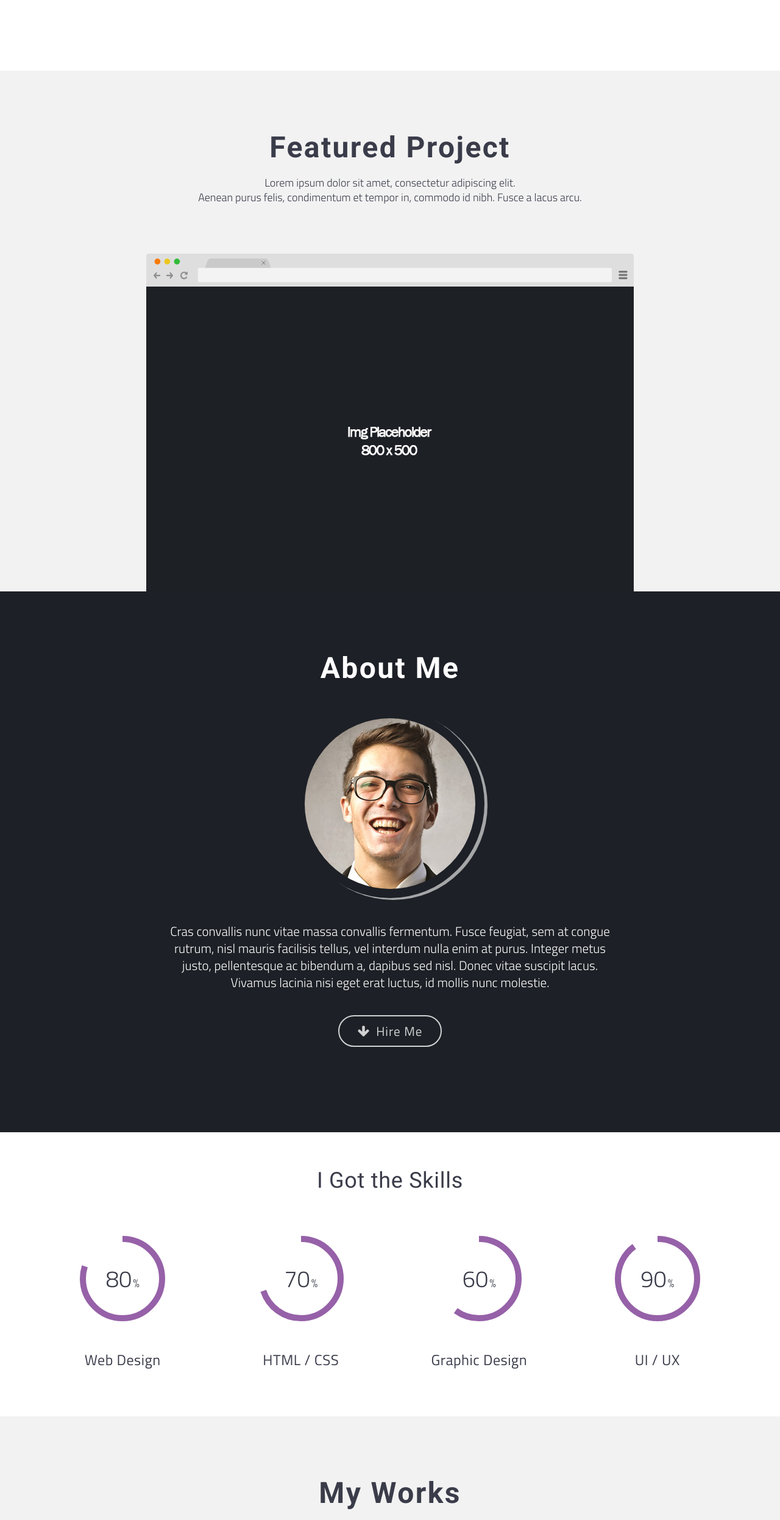
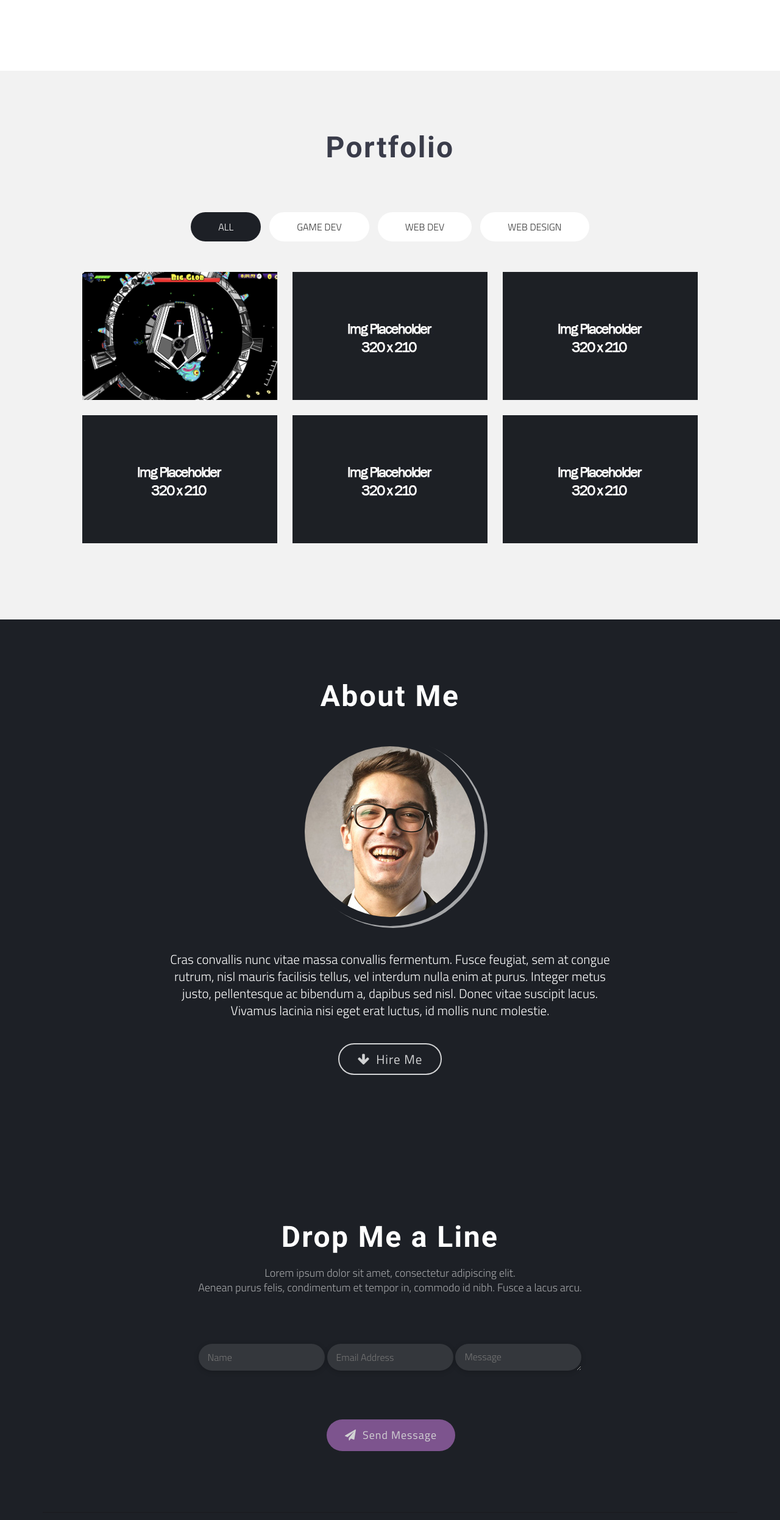
Before and after one commit to cg923/coreyselover.com, a plain HTML site: page index-2.html in a window 1280 px wide. Shown: the part 1290-3783 px from the top of the page at 61% size. Drawn offline with nearby package versions, Linux system fonts and the light colour scheme.

Commit message:
Adds Zorbit project modal

```diff
--- a/index-2.html
+++ b/index-2.html
@@ -76,10 +76,10 @@
 							<a href="#services" class="scrollto">Skills</a>
 						</li>
 						<li>
-							<a href="#about" class="scrollto">Portfolio</a>
+							<a href="#portfolio" class="scrollto">Portfolio</a>
 						</li>
 						<li>
-							<a href="#portfolio" class="scrollto">About Me</a>
+							<a href="#about" class="scrollto">About Me</a>
 						</li>
 						<li>
 							<a href="#contact" class="scrollto">Contact</a>
@@ -212,103 +212,6 @@
 
 		</section>
 
-		<!-- ==============================================
-		FEATURED PROJECT
-		=============================================== -->
-		<section id="feat-project" class="gray-bg padding-top">
-
-			<div class="container">
-
-				<header class="section-header text-center">
-
-					<h1 class="scrollimation scale-in">Featured Project</h1>
-					<p>Lorem ipsum dolor sit amet, consectetur adipiscing elit.<br/> Aenean purus felis, condimentum et tempor in, commodo id nibh. Fusce a lacus arcu.</p>
-
-				</header>
-
-				<div class="scrollimation fade-up">
-					<img class="img-responsive img-center" src="assets/chrome-top.png" alt="" />
-
-					<div class="img-wrapper">
-
-						<img class="img-responsive img-center" src="assets/placeholder-800x500.jpg" alt="" />
-
-						<p class="text-center on-hover"><a class="btn btn-meflat icon-right" href="#external">Visit Website<i class="fa fa-arrow-right"></i></a></p>
-
-					</div>
-				</div>
-
-			</div>
-
-		</section>
-
-
-		<!-- ==============================================
-		ABOUT
-		=============================================== -->
-		<section id="about" class="dark-bg light-typo padding-top-bottom">
-
-			<div class="container">
-
-				<header class="section-header text-center">
-
-					<h1 class="scrollimation scale-in">About Me</h1>
-
-				</header>
-
-				<div class="row">
-
-					<div class="col-sm-8 col-sm-offset-2">
-
-						<img class="img-responsive img-center img-circle scrollimation fade-left" src="assets/about.jpg" alt="" />
-
-						<p class="text-center scrollimation fade-in">Cras convallis nunc vitae massa convallis fermentum. Fusce feugiat, sem at congue rutrum, nisl mauris facilisis tellus, vel interdum nulla enim at purus. Integer metus justo, pellentesque ac bibendum a, dapibus sed nisl. Donec vitae suscipit lacus. Vivamus lacinia nisi eget erat luctus, id mollis nunc molestie. </p>
-
-					</div>
-
-				</div>
-
-
-
-				<p class="text-center"><a class="btn btn-meflat scrollto white icon-left" href="#contact"><i class="fa fa-arrow-down"></i>Hire Me</a></p>
-
-			</div>
-
-		</section>
-		<!-- ==============================================
-		SKILLS
-		=============================================== -->
-		<section id="skills" class="white-bg">
-
-			<div class="container">
-
-				<div class="row skills">
-
-					<h1 class="text-center scrollimation fade-in">I Got the Skills</h1>
-
-					<div class="col-sm-6 col-md-3 text-center">
-						<span class="chart" data-percent="80"><span class="percent">80</span></span>
-						<h2 class="text-center">Web Design</h2>
-					</div>
-					<div class="col-sm-6 col-md-3 text-center">
-						<span class="chart" data-percent="70"><span class="percent">70</span></span>
-						<h2 class="text-center">HTML / CSS</h2>
-					</div>
-					<div class="col-sm-6 col-md-3 text-center">
-						<span class="chart" data-percent="60"><span class="percent">60</span></span>
-						<h2 class="text-center">Graphic Design</h2>
-					</div>
-					<div class="col-sm-6 col-md-3 text-center">
-						<span class="chart" data-percent="90"><span class="percent">90</span></span>
-						<h2 class="text-center">UI / UX</h2>
-					</div>
-
-				</div><!--End row -->
-
-			</div>
-
-
-		</section>
  		<!-- ==============================================
 		PORTFOLIO
 		=============================================== -->
@@ -318,8 +221,7 @@
 
 				<header class="section-header text-center">
 
-					<h1 class="scrollimation scale-in">My Works</h1>
-					<p>Lorem ipsum dolor sit amet, consectetur adipiscing elit.<br/> Aenean purus felis, condimentum et tempor in, commodo id nibh. Fusce a lacus arcu.</p>
+					<h1 class="scrollimation scale-in">Portfolio</h1>
 
 				</header>
 
@@ -330,13 +232,13 @@
 							<a href="#" data-filter="*">All</a>
 						</li>
 						<li class="scrollimation fade-right">
-							<a href="#" data-filter=".web-design">Web Design</a>
+							<a href="#" data-filter=".game-dev">Game Dev</a>
 						</li>
 						<li class="scrollimation fade-left">
-							<a href="#" data-filter=".icons">Icons</a>
+							<a href="#" data-filter=".web-dev">Web Dev</a>
 						</li>
 						<li class="scrollimation fade-left d1">
-							<a href="#" data-filter=".ui-kits">UI Kits</a>
+							<a href="#" data-filter=".web-design">Web Design</a>
 						</li>
 					</ul>
 				</div><!--End portfolio filters -->
@@ -350,30 +252,39 @@
 					<!-- ==============================================
 					SINGLE PROJECT ITEM
 					=============================================== -->
-					<article class="project-item web-design">
+					<article class="project-item game-dev">
 
-						<img class="img-responsive project-image" src="assets/placeholder-320x210.jpg"  alt=""><!--Project thumb -->
+						<img class="img-responsive project-image" src="assets/zorbit.png"  alt=""><!--Project thumb -->
 
 						<div class="hover-mask">
-							<h2 class="project-title">Project Title</h2><!--Project Title -->
-							<p>Subtitle</p><!--Project Subtitle -->
+							<h2 class="project-title">Zorbit's Orbits</h2><!--Project Title -->
+							<p>PC game (C++)</p><!--Project Subtitle -->
 						</div>
 
 						<!--==== Project Preview HTML ====-->
 
 						<div class="sr-only project-description"
-							data-category="Category"
-							data-date="Date"
-							data-client="Client"
-							data-link="www.example.com,http://www.google.com"
-							data-descr="A small description goes here."
-							data-images="assets/placeholder-750x430.jpg,assets/placeholder-750x430.jpg"
+							data-category="Game Dev"
+							data-date="April 28, 2018"
+							data-descr="2D Orbital Platforming Game"
+							data-images="assets/zorbit3.png,assets/zorbit2.png,assets/zorbit4.png,assets/zorbit5.png,assets/zorbit6.png"
 						>
-							<p>Lorem ipsum dolor sit amet, consectetur adipiscing elit. Nam sapien risus, blandit at fringilla ac, varius sed dolor. Donec augue lacus, vulputate sed consectetur facilisis, interdum pharetra ligula. Nulla suscipit erat nibh, ut porttitor nisl dapibus eu.</p>
+							<p>Zorbit's Orbits is a 2D platforming game for Windows, released April 28, 2017.  It is a project 6 years in the making and a labor of love by two buddies.</p>
 
-							<p>Lorem ipsum dolor sit amet, consectetur adipiscing elit. Nam sapien risus, blandit at fringilla ac, varius sed dolor. Donec augue lacus, vulputate sed consectetur facilisis, interdum pharetra ligula. Nulla suscipit erat nibh, ut porttitor nisl dapibus eu.</p>
-							<p>Nam eget urna pellentesque nisl ultrices dapibus. Mauris accumsan vehicula nisl, sed tempus mauris facilisis eu. Donec a iaculis nisi, quis malesuada justo. Pellentesque ut enim sit amet ipsum dignissim egestas. Morbi tincidunt rhoncus urna eget placerat.</p>
-							<p class="text-right"><a class="btn btn-meflat icon-right" href="#external-link">Visit Website<i class="fa fa-arrow-right"></i></a></p>
+							<p>Corey programmed Zorbit's Orbits in C++, utilizing the SFML and
+							Box2D libraries and an XML-like language she wrote specifically for
+							the project.</p>
+
+							<p>The game has received acclaim for its unique gameplay and eye-candy visuals.</p>
+
+							<h4>Praise for Zorbit's Orbits</h4>
+							<ul>
+								<li>"This is ridiculously fun, and a great concept, from the design of it all to the mechanics."</li>
+								<li>"I am having so much fun with [Zorbit's Orbits]!  [Corey and Jeremie] have created a great game."</li>
+								<li>"I can't put [Zorbit's Orbits] down."</li>
+							</ul>
+
+							<p class="text-right"><a class="btn btn-meflat icon-right" href="http://www.zorbitsorbits.com">Visit Website<i class="fa fa-arrow-right"></i></a></p>
 						</div>
 
 					</article>
@@ -579,32 +490,40 @@
 			</div><!-- End modal -->
 
 		</section>
+
 		<!-- ==============================================
-		DRIBBLE
+		ABOUT
 		=============================================== -->
-		<section id="dribbble">
-			<h1 class="dribbble-button"><a href="#" target="_blank">My Dribbble Shots</a></h1>
+		<section id="about" class="dark-bg light-typo padding-top-bottom">
+
+			<div class="container">
+
+				<header class="section-header text-center">
+
+					<h1 class="scrollimation scale-in">About Me</h1>
+
+				</header>
+
 				<div class="row">
-					<div class="col-md-2 col-sm-4 col-xs-6">
-						<a href="#link" target="_blank"><img class="img-responsive" src="assets/placeholder-375x250.jpg"  alt=""></a>
+
+					<div class="col-sm-8 col-sm-offset-2">
+
+						<img class="img-responsive img-center img-circle scrollimation fade-left" src="assets/about.jpg" alt="" />
+
+						<p class="text-center scrollimation fade-in">Cras convallis nunc vitae massa convallis fermentum. Fusce feugiat, sem at congue rutrum, nisl mauris facilisis tellus, vel interdum nulla enim at purus. Integer metus justo, pellentesque ac bibendum a, dapibus sed nisl. Donec vitae suscipit lacus. Vivamus lacinia nisi eget erat luctus, id mollis nunc molestie. </p>
+
 					</div>
-					<div class="col-md-2 col-sm-4 col-xs-6">
-						<a href="#link" target="_blank"><img class="img-responsive" src="assets/placeholder-375x250.jpg"  alt=""></a>
-					</div>
-					<div class="col-md-2 col-sm-4 col-xs-6">
-						<a href="#link" target="_blank"><img class="img-responsive" src="assets/placeholder-375x250.jpg"  alt=""></a>
-					</div>
-					<div class="col-md-2 col-sm-4 col-xs-6">
-						<a href="#link" target="_blank"><img class="img-responsive" src="assets/placeholder-375x250.jpg"  alt=""></a>
-					</div>
-					<div class="col-md-2 col-sm-4 col-xs-6">
-						<a href="#link" target="_blank"><img class="img-responsive" src="assets/placeholder-375x250.jpg"  alt=""></a>
-					</div>
-					<div class="col-md-2 col-sm-4 col-xs-6">
-						<a href="#link" target="_blank"><img class="img-responsive" src="assets/placeholder-375x250.jpg"  alt=""></a>
-					</div>
+
 				</div>
+
+
+
+				<p class="text-center"><a class="btn btn-meflat scrollto white icon-left" href="#contact"><i class="fa fa-arrow-down"></i>Hire Me</a></p>
+
+			</div>
+
 		</section>
+
 		<!-- ==============================================
 		CONTACT
 		=============================================== -->
```
Also changed, not shown: assets/zorbit copy.png (added), assets/zorbit.png (added), assets/zorbit2.png (added), assets/zorbit3.png (added), assets/zorbit4.png (added), assets/zorbit5.png (added), assets/zorbit6.png (added), assets/zorbitlogo.png (added).
